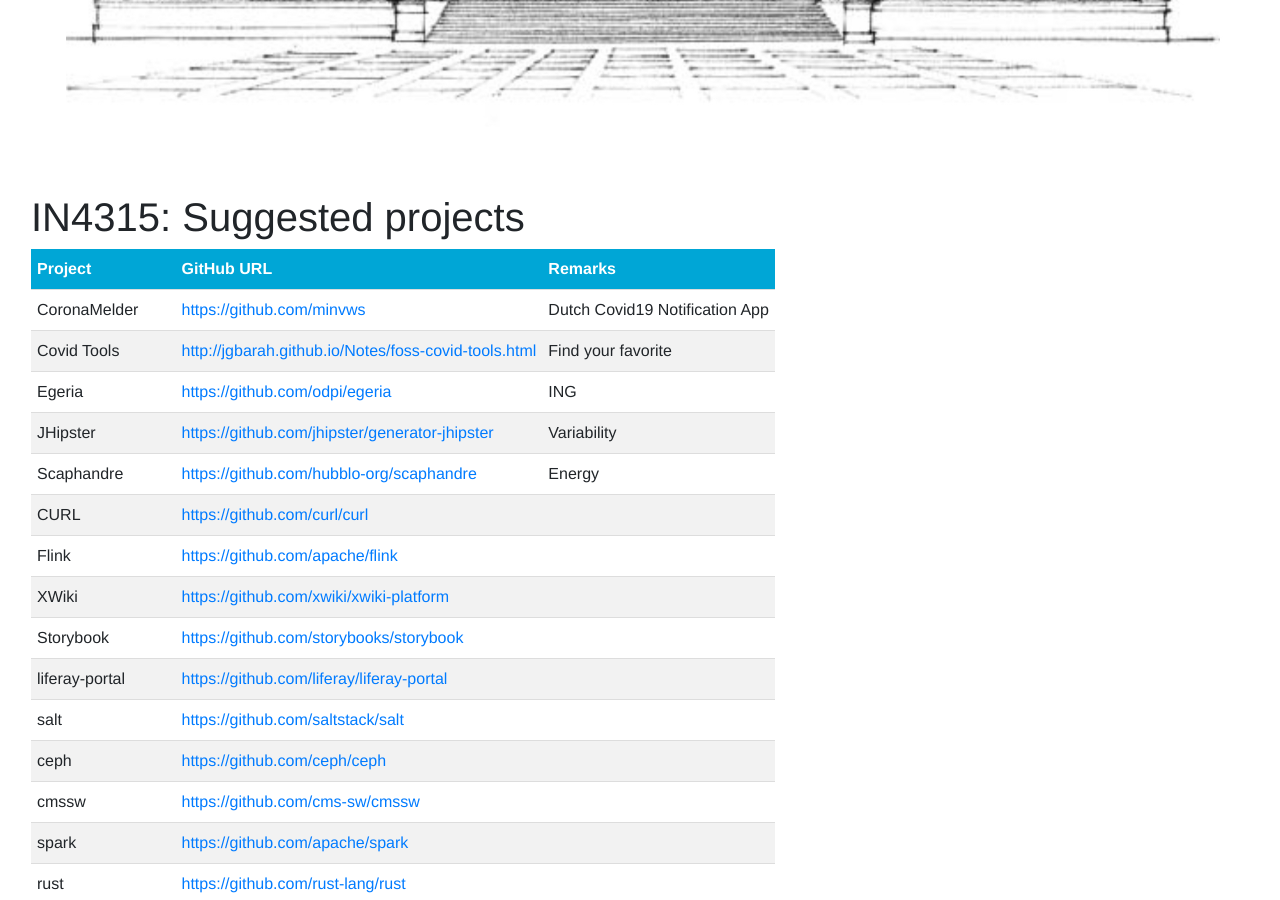
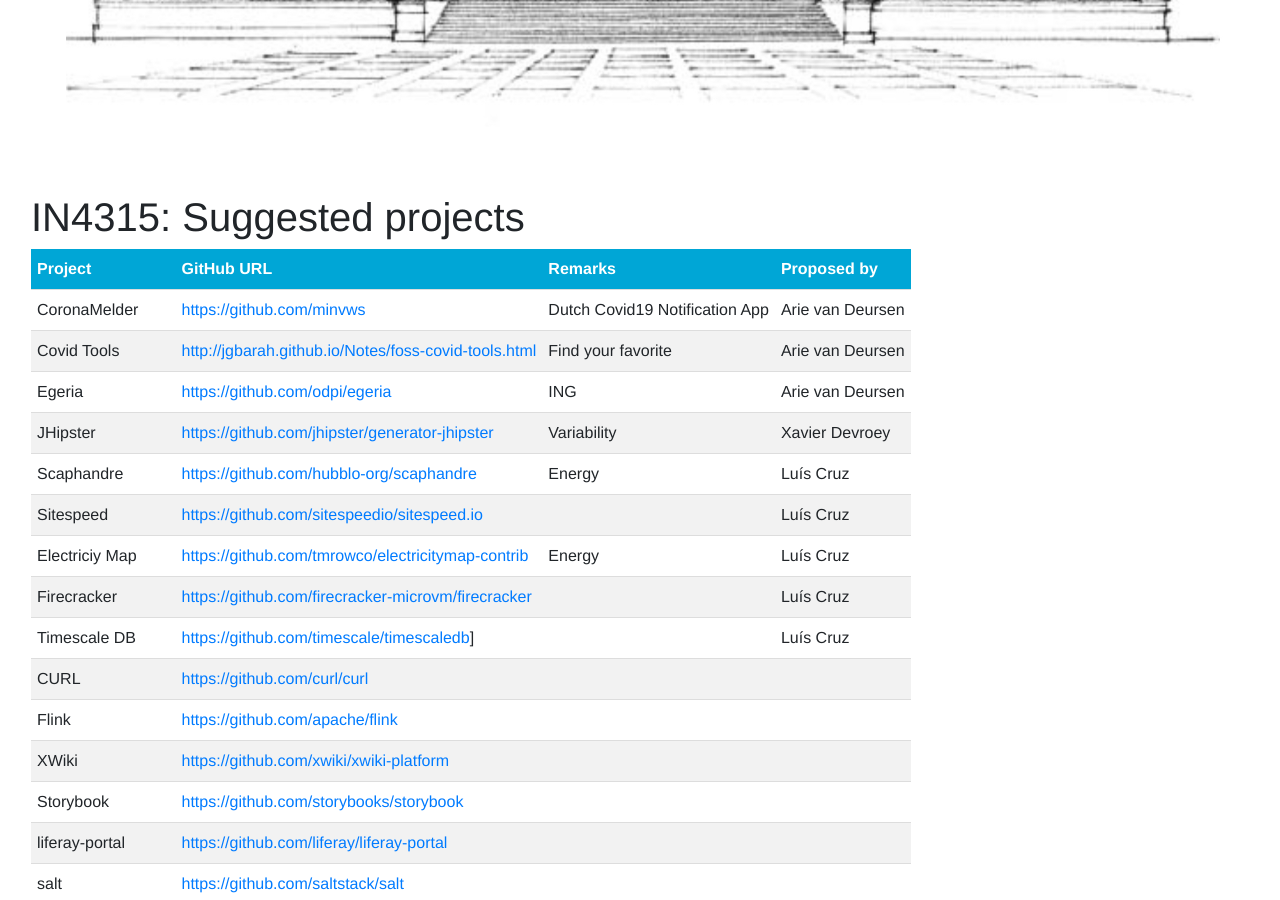
Before and after one commit to SERG-Delft/delftswa, a Jekyll site: the page built from 2021/suggested-projects.md, in a window 1280 px wide and 900 px high, scrolled down 328 px. Built offline with Jekyll 4.4.1, drawn with Linux system fonts in a browser that asks for light colours.

Commit message:
Add projects suggested by Luis

```diff
--- a/2021/suggested-projects.md
+++ b/2021/suggested-projects.md
@@ -4,13 +4,17 @@ title: Suggested projects
 ---
 
 
-| Project | GitHub URL | Remarks |
-|--|--|--|
-| CoronaMelder | [https://github.com/minvws](https://github.com/minvws) | Dutch Covid19 Notification App
-| Covid Tools | [http://jgbarah.github.io/Notes/foss-covid-tools.html](http://jgbarah.github.io/Notes/foss-covid-tools.html) | Find your favorite
-| Egeria | [https://github.com/odpi/egeria](https://github.com/odpi/egeria) | ING
-| JHipster | [https://github.com/jhipster/generator-jhipster](https://github.com/jhipster/generator-jhipster) | Variability
-| Scaphandre | [https://github.com/hubblo-org/scaphandre](https://github.com/hubblo-org/scaphandre) | Energy
+| Project | GitHub URL | Remarks | Proposed by |
+|--|--|--|--|
+| CoronaMelder | [https://github.com/minvws](https://github.com/minvws) | Dutch Covid19 Notification App | Arie van Deursen
+| Covid Tools | [http://jgbarah.github.io/Notes/foss-covid-tools.html](http://jgbarah.github.io/Notes/foss-covid-tools.html) | Find your favorite | Arie van Deursen
+| Egeria | [https://github.com/odpi/egeria](https://github.com/odpi/egeria) | ING | Arie van Deursen
+| JHipster | [https://github.com/jhipster/generator-jhipster](https://github.com/jhipster/generator-jhipster) | Variability | Xavier Devroey
+| Scaphandre | [https://github.com/hubblo-org/scaphandre](https://github.com/hubblo-org/scaphandre) | Energy | Luís Cruz
+| Sitespeed | [https://github.com/sitespeedio/sitespeed.io](https://github.com/sitespeedio/sitespeed.io) | | Luís Cruz
+| Electriciy Map | [https://github.com/tmrowco/electricitymap-contrib](https://github.com/tmrowco/electricitymap-contrib) | Energy | Luís Cruz |
+| Firecracker | [https://github.com/firecracker-microvm/firecracker](https://github.com/firecracker-microvm/firecracker) | | Luís Cruz |
+| Timescale DB | [https://github.com/timescale/timescaledb](https://github.com/timescale/timescaledb)] | | Luís Cruz
 | CURL | [https://github.com/curl/curl](https://github.com/curl/curl) |
 | Flink | [https://github.com/apache/flink](https://github.com/apache/flink) |
 | XWiki | [https://github.com/xwiki/xwiki-platform](https://github.com/xwiki/xwiki-platform) |
```
